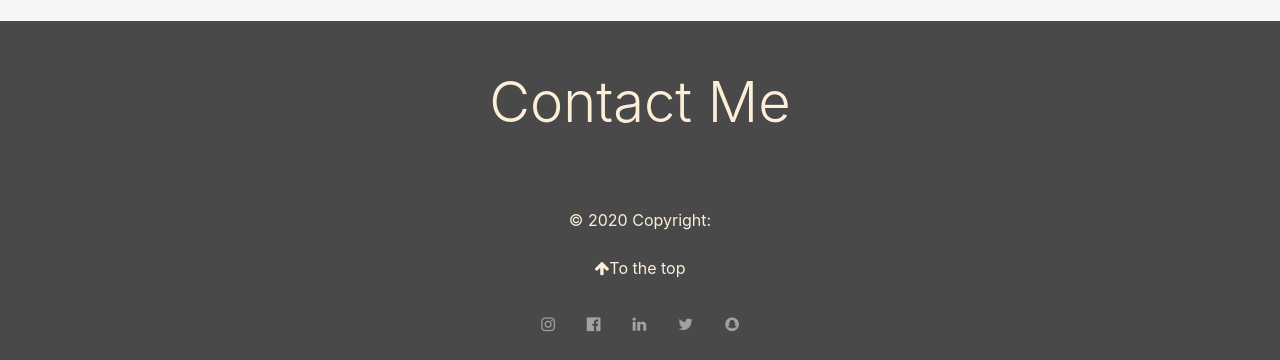
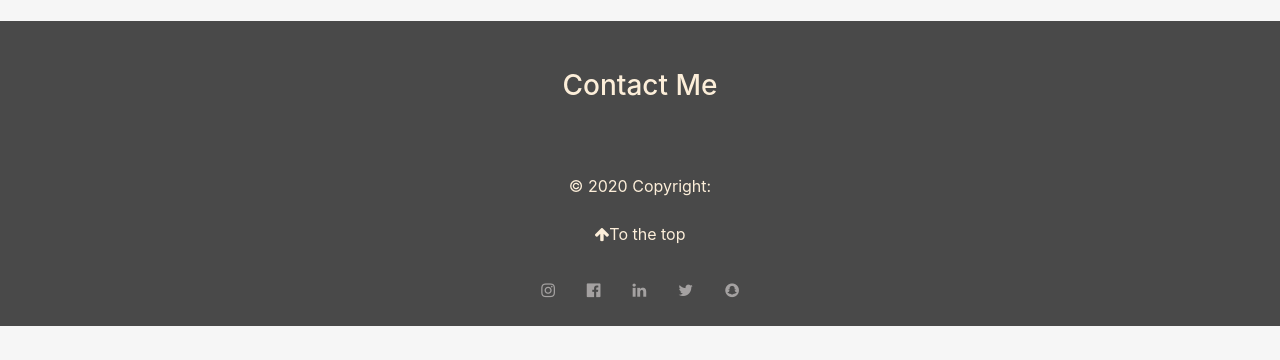
Before and after one commit to punitmadia/hri, a plain HTML site: page index.html in a window 1280 px wide. Shown: the part 2211-2571 px from the top of the page. After the commit the page ends 2537 px from the top, so only its background shows below. Drawn offline with nearby package versions, Linux system fonts and the light colour scheme.

Commit message:
Update index.html

```diff
--- a/index.html
+++ b/index.html
@@ -173,7 +173,7 @@
 
     <footer class="page-footer font-small blue bgcolor" id="contact">
 
-        <h3 class="display-4 text-center py-5" id="contact">Contact Me</h3>
+        <h3 class="display-5 text-center py-5" id="contact">Contact Me</h3>
         <div class="footer-copyright text-center py-3">© 2020 Copyright:
             <br><br>
             <span class="span2"><a href="#home"><i class="fa fa-arrow-up w3-margin-right"></i>To the top</a></span><br>
```
